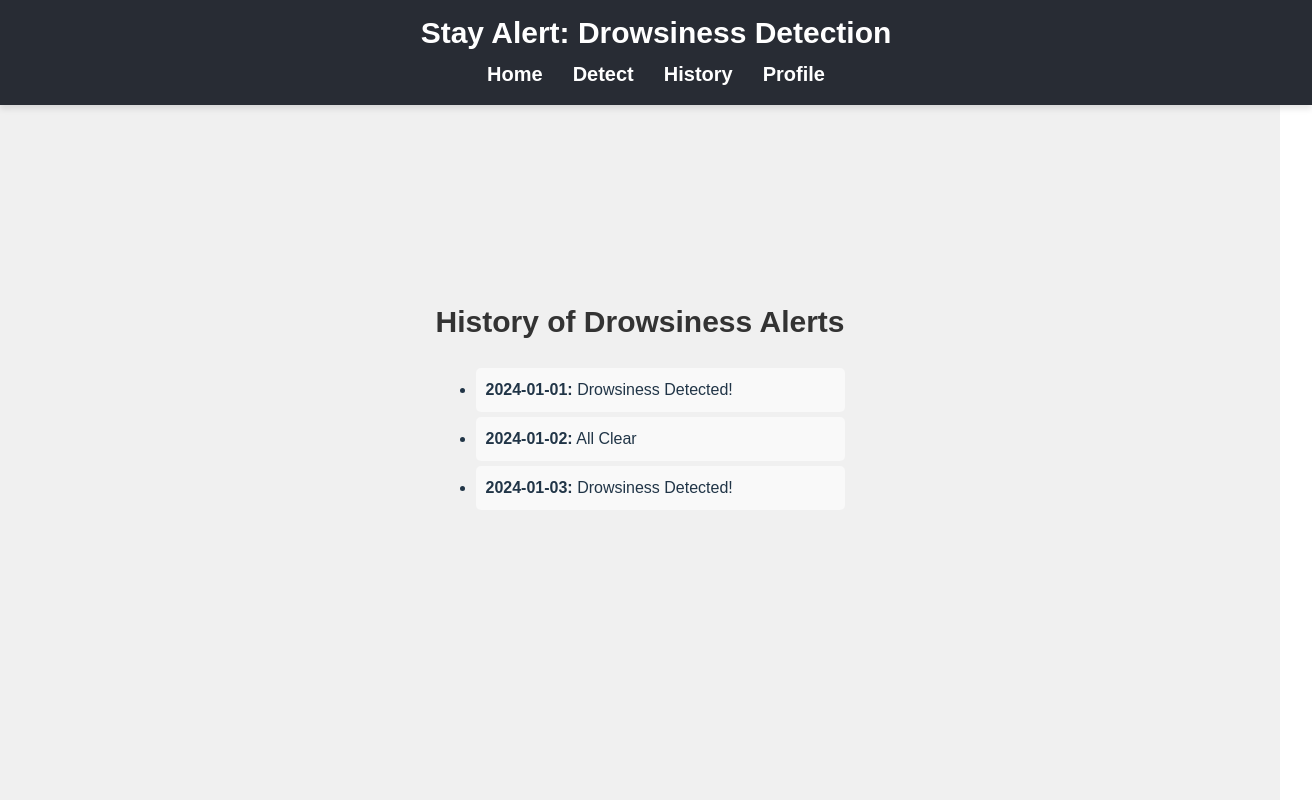
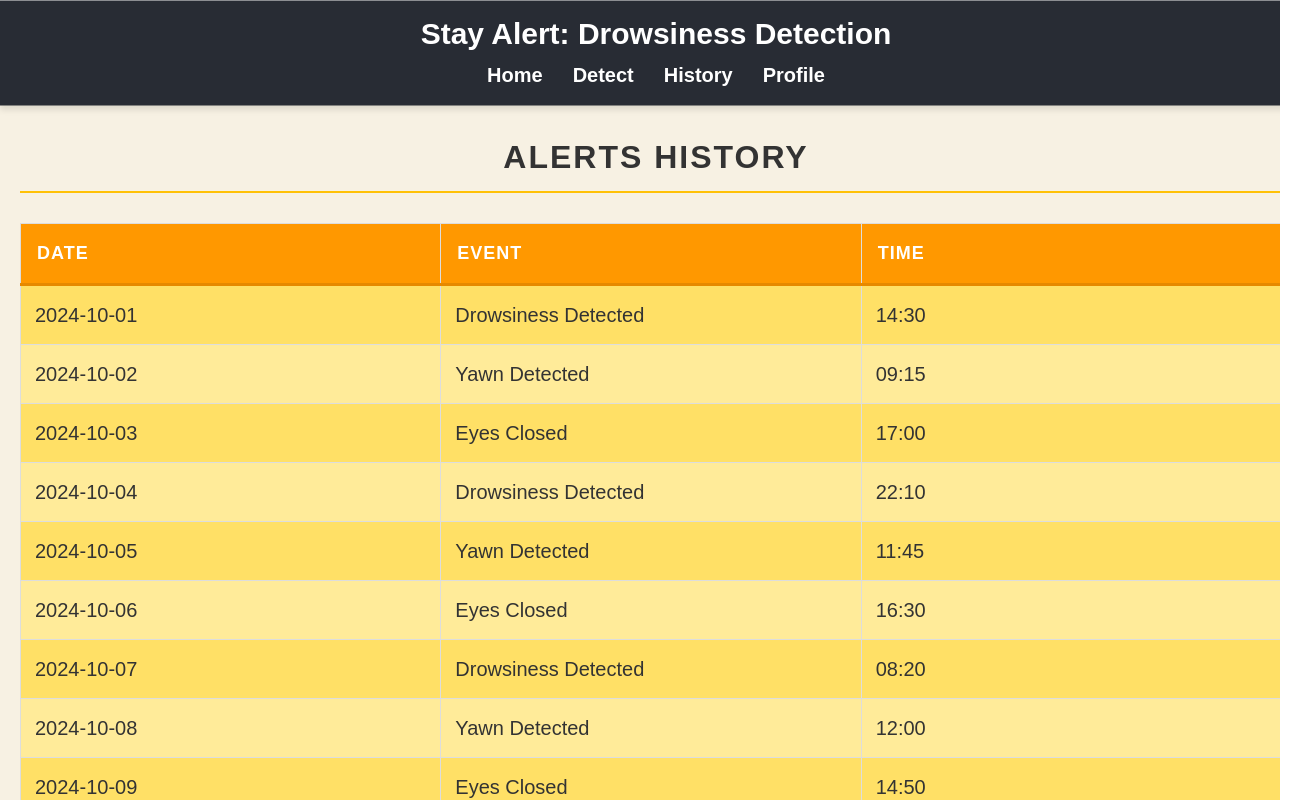
Before and after one commit to Naman1709/drowsiness_detection_final, a React (Vite) app in the folder drowsiness-detection/: page /history in a window 1280 px wide. Shown: the whole page, 1312 px wide, since content can reach past the window. Built offline with nearby package versions, Linux system fonts and the light colour scheme.

Commit message:
added history page with dummy data, changed css so that header takes full width of the page

```diff
--- a/drowsiness-detection/src/App.css
+++ b/drowsiness-detection/src/App.css
@@ -4,10 +4,9 @@
   margin: 0;
   padding: 0;
   background-color: #f0f0f0;
-  display: flex;
-  justify-content: center;
-  align-items: center;
+  width: 100vw; /* Full viewport width */
   height: 100vh; /* Full viewport height */
+  overflow-x: hidden; /* Prevent horizontal overflow */
 }
 
 /* Header styles */
@@ -16,8 +15,8 @@
   color: white;
   padding: 1em;
   text-align: center;
-  width: 100%; /* Full width */
-  position: absolute; /* Stay at the top */
+  width: 100vw; /* Full width */
+  position: sticky; /* Stay at the top */
   top: 0;
   left: 0;
   box-shadow: 0 4px 6px rgba(0, 0, 0, 0.1); /* Add a subtle shadow */
@@ -66,9 +65,7 @@
   border-radius: 10px;
   box-shadow: 0 4px 10px rgba(0, 0, 0, 0.2);
   padding: 20px;
-  max-width: 600px; /* Limit width for better appearance */
-  margin: auto; /* Center horizontally */
-  margin-top: 500px; /* Add margin from the top for the header */
+  width: 100%; /* Full width of the container */
   height: auto;
 }
 
--- /dev/null
+++ b/drowsiness-detection/src/components/DetectionPage.css
@@ -0,0 +1,9 @@
+/* src/components/DetectionPage.css */
+
+.detection {
+  width: 100vw; /* Full width of the viewport */
+  margin: 0; /* Remove default margin */
+  padding: 20px; /* Padding for inner spacing */
+  box-sizing: border-box; /* Include padding in width calculation */
+  position: relative; /* Ensure it stays in place */
+}
--- a/drowsiness-detection/src/components/DetectionPage.jsx
+++ b/drowsiness-detection/src/components/DetectionPage.jsx
@@ -3,6 +3,7 @@
 import WebcamFeed from './WebcamFeed';
 import DrowsinessIndicator from './DrowsinessIndicator';
 import Alerts from './Alerts';
+import './DetectionPage.css';
 
 function DetectionPage() {
   const [alert, setAlert] = useState('');
--- /dev/null
+++ b/drowsiness-detection/src/components/HistoryPage.css
@@ -0,0 +1,90 @@
+body, html {
+  margin: 0;
+  padding: 0;
+  height: 100%;
+  overflow: hidden;
+  font-family: 'Arial', sans-serif; /* Cleaner font for modern look */
+}
+
+.history-page {
+  display: flex;
+  flex-direction: column;
+  height: 100vh;
+  padding: 20px;
+  background-color: #f7f1e3; /* Softer background color */
+}
+
+.history-page h2 {
+  text-align: center;
+  color: #333;
+  font-size: 32px; /* Increase the size */
+  font-weight: bold; /* Make the title bolder */
+  margin-bottom: 30px;
+  margin-top: 80px;
+  text-transform: uppercase; /* Capitalize title */
+  letter-spacing: 2px; /* Add some spacing for better styling */
+  flex-shrink: 0;
+  border-bottom: 2px solid #ffc107; /* Underline title for emphasis */
+  padding-bottom: 10px; /* Add some space below title */
+}
+
+.table-container {
+  flex-grow: 1;
+  overflow-y: auto;
+  overflow-x: auto;
+  padding-right: 10px; /* Add padding for smoother scrolling */
+}
+
+table {
+  width: 100%;
+  border-collapse: collapse;
+  table-layout: fixed;
+  box-shadow: 0 2px 15px rgba(0, 0, 0, 0.1); /* Add a soft shadow */
+}
+
+thead {
+  background-color: #ff9800; /* Stronger orange for header */
+  position: sticky;
+  top: 0;
+  z-index: 999;
+}
+
+thead th {
+  color: white; /* Make the header text white for contrast */
+  font-weight: bold;
+  font-size: 18px; /* Larger font for headings */
+  padding: 16px; /* Add more padding for spacious look */
+  text-align: left;
+  text-transform: uppercase; /* Capitalize headings */
+  letter-spacing: 1px;
+  border-bottom: 3px solid #e68900; /* Border below headers */
+}
+
+tbody tr:nth-child(even) {
+  background-color: #ffeb99; /* Softer color for even rows */
+}
+
+tbody tr:nth-child(odd) {
+  background-color: #ffe066; /* Light yellow for odd rows */
+}
+
+tbody td {
+  padding: 14px;
+  color: #333;
+  font-size: 20px;
+  word-wrap: break-word;
+}
+
+tbody tr:hover {
+  background-color: #ffd54f; /* Slightly darker color on hover */
+  transition: background-color 0.3s ease;
+}
+
+table, th, td {
+  border: 1px solid #ddd; /* Softer border for the table */
+  text-align: left;
+}
+
+th, td {
+  font-size: 16px;
+}
--- a/drowsiness-detection/src/components/HistoryPage.jsx
+++ b/drowsiness-detection/src/components/HistoryPage.jsx
@@ -1,26 +1,83 @@
-// src/components/HistoryPage.jsx
-import React from 'react';
+import React, { useState, useEffect } from 'react';
+import './HistoryPage.css';
 
-function HistoryPage() {
-  // Sample data for demonstration
-  const historyData = [
-    { id: 1, date: '2024-01-01', alert: 'Drowsiness Detected!' },
-    { id: 2, date: '2024-01-02', alert: 'All Clear' },
-    { id: 3, date: '2024-01-03', alert: 'Drowsiness Detected!' },
-  ];
+const HistoryPage = () => {
+  // Dummy data for now
+  const [historyData, setHistoryData] = useState([]);
+
+  useEffect(() => {
+    // Simulating fetching data from an API or database
+    const dummyLogs = [
+      { id: 1, date: '2024-10-01', event: 'Drowsiness Detected', time: '14:30' },
+      { id: 2, date: '2024-10-02', event: 'Yawn Detected', time: '09:15' },
+      { id: 3, date: '2024-10-03', event: 'Eyes Closed', time: '17:00' },
+      { id: 4, date: '2024-10-04', event: 'Drowsiness Detected', time: '22:10' },
+      { id: 5, date: '2024-10-05', event: 'Yawn Detected', time: '11:45' },
+      { id: 6, date: '2024-10-06', event: 'Eyes Closed', time: '16:30' },
+      { id: 7, date: '2024-10-07', event: 'Drowsiness Detected', time: '08:20' },
+      { id: 8, date: '2024-10-08', event: 'Yawn Detected', time: '12:00' },
+      { id: 9, date: '2024-10-09', event: 'Eyes Closed', time: '14:50' },
+      { id: 10, date: '2024-10-10', event: 'Drowsiness Detected', time: '20:15' },
+      { id: 11, date: '2024-10-11', event: 'Yawn Detected', time: '09:30' },
+      { id: 12, date: '2024-10-12', event: 'Eyes Closed', time: '18:05' },
+      { id: 13, date: '2024-10-13', event: 'Drowsiness Detected', time: '07:40' },
+      { id: 14, date: '2024-10-14', event: 'Yawn Detected', time: '15:25' },
+      { id: 15, date: '2024-10-15', event: 'Eyes Closed', time: '10:55' },
+      { id: 16, date: '2024-10-16', event: 'Drowsiness Detected', time: '21:30' },
+      { id: 17, date: '2024-10-17', event: 'Yawn Detected', time: '09:00' },
+      { id: 18, date: '2024-10-18', event: 'Eyes Closed', time: '13:10' },
+      { id: 19, date: '2024-10-19', event: 'Drowsiness Detected', time: '08:50' },
+      { id: 20, date: '2024-10-20', event: 'Yawn Detected', time: '16:20' },
+      { id: 21, date: '2024-10-21', event: 'Eyes Closed', time: '11:15' },
+      { id: 22, date: '2024-10-22', event: 'Drowsiness Detected', time: '20:40' },
+      { id: 23, date: '2024-10-23', event: 'Yawn Detected', time: '09:05' },
+      { id: 24, date: '2024-10-24', event: 'Eyes Closed', time: '14:45' },
+      { id: 25, date: '2024-10-25', event: 'Drowsiness Detected', time: '19:30' },
+      { id: 26, date: '2024-10-26', event: 'Yawn Detected', time: '10:25' },
+      { id: 27, date: '2024-10-27', event: 'Eyes Closed', time: '17:05' },
+      { id: 28, date: '2024-10-28', event: 'Drowsiness Detected', time: '12:15' },
+      { id: 29, date: '2024-10-29', event: 'Yawn Detected', time: '09:50' },
+      { id: 30, date: '2024-10-30', event: 'Eyes Closed', time: '16:40' },
+      { id: 31, date: '2024-10-31', event: 'Drowsiness Detected', time: '20:05' },
+      { id: 32, date: '2024-11-01', event: 'Yawn Detected', time: '11:25' },
+      { id: 33, date: '2024-11-02', event: 'Eyes Closed', time: '18:55' },
+      { id: 34, date: '2024-11-03', event: 'Drowsiness Detected', time: '08:15' },
+      { id: 35, date: '2024-11-04', event: 'Yawn Detected', time: '15:35' },
+      { id: 36, date: '2024-11-05', event: 'Eyes Closed', time: '10:05' },
+      { id: 37, date: '2024-11-06', event: 'Drowsiness Detected', time: '21:20' },
+      { id: 38, date: '2024-11-07', event: 'Yawn Detected', time: '09:25' },
+      { id: 39, date: '2024-11-08', event: 'Eyes Closed', time: '13:45' },
+      { id: 40, date: '2024-11-09', event: 'Drowsiness Detected', time: '19:10' }
+    ];
+
+    setHistoryData(dummyLogs);
+  }, []);
 
   return (
-    <div>
-      <h2>History of Drowsiness Alerts</h2>
-      <ul>
-        {historyData.map(item => (
-          <li key={item.id}>
-            <strong>{item.date}:</strong> {item.alert}
-          </li>
-        ))}
-      </ul>
+    <div className="history-page">
+      <h2>Alerts History</h2>
+      <div className="table-container">
+        <table>
+          <thead>
+            <tr>
+              <th>Date</th>
+              <th>Event</th>
+              <th>Time</th>
+            </tr>
+          </thead>
+          <tbody>
+            {historyData.map((log) => (
+              <tr key={log.id}>
+                <td>{log.date}</td>
+                <td>{log.event}</td>
+                <td>{log.time}</td>
+              </tr>
+            ))}
+          </tbody>
+        </table>
+      </div>
     </div>
   );
-}
+};
 
 export default HistoryPage;
--- /dev/null
+++ b/drowsiness-detection/src/components/LandingPage.css
@@ -0,0 +1,58 @@
+.landing-page {
+    background-color: #f3f4f6;
+    min-height: 100vh;
+  }
+
+  .landing-page-container {
+    /* max-width: 1200px; */
+    margin: 0 auto;
+    padding: 2rem 1rem;
+  }
+
+  .landing-page-title {
+    font-size: 2.5rem;
+    font-weight: bold;
+    text-align: center;
+    margin-bottom: 2rem;
+    color: #1f2937;
+  }
+
+  .feature-grid {
+    display: grid;
+    grid-template-columns: 1fr;
+    gap: 2rem;
+  }
+
+  @media (min-width: 768px) {
+    .feature-grid {
+      grid-template-columns: 1fr 1fr;
+    }
+  }
+
+  .feature-card {
+    background-color: white;
+    border-radius: 0.5rem;
+    padding: 1.5rem;
+    box-shadow: 0 4px 6px rgba(0, 0, 0, 0.1);
+  }
+
+  .feature-card h2 {
+    font-size: 1.5rem;
+    font-weight: 600;
+    margin-bottom: 1rem;
+    color: #2563eb;
+  }
+
+  .try-now-button {
+    display: inline-block;
+    background-color: #2563eb;
+    color: white;
+    padding: 0.5rem 1rem;
+    border-radius: 0.25rem;
+    text-decoration: none;
+    transition: background-color 0.3s ease;
+  }
+
+  .try-now-button:hover {
+    background-color: #1d4ed8;
+  }
--- a/drowsiness-detection/src/components/LandingPage.jsx
+++ b/drowsiness-detection/src/components/LandingPage.jsx
@@ -1,17 +1,54 @@
-// src/components/LandingPage.jsx
+// import React from 'react';
+// import { Link } from 'react-router-dom';
+
+// function LandingPage() {
+//   return (
+//     <div className="landing">
+//       <h2>Welcome to Driver Drowsiness Detection</h2>
+//       <p>Click below to start monitoring your alertness while driving.</p>
+//       <Link to="/detect">
+//         <button>Start Detection</button>
+//       </Link>
+//     </div>
+//   );
+// }
+
+// export default LandingPage;
+
 import React from 'react';
 import { Link } from 'react-router-dom';
+import Header from './Header';
+import './LandingPage.css';
 
-function LandingPage() {
+const LandingPage = () => {
   return (
-    <div className="landing">
-      <h2>Welcome to Driver Drowsiness Detection</h2>
-      <p>Click below to start monitoring your alertness while driving.</p>
-      <Link to="/detect">
-        <button>Start Detection</button>
-      </Link>
+    <div className="landing-page">
+      <main className="landing-page-container">
+        <h1 className="landing-page-title">Driver Drowsiness Detection System</h1>
+        <div className="feature-grid">
+          <div className="feature-card">
+            <h2>About the System</h2>
+            <p>
+              Our Driver Drowsiness Detection System uses advanced technology to monitor driver alertness and prevent accidents caused by fatigue.
+            </p>
+            <Link to="/detection" className="try-now-button">
+              Try It Now
+            </Link>
+          </div>
+          <div className="feature-card">
+            <h2>Key Features</h2>
+            <ul>
+              <li>Real-time drowsiness detection</li>
+              <li>Audio alerts for drowsy drivers</li>
+              <li>Webcam integration for monitoring</li>
+              <li>User profile management</li>
+              <li>Detection history tracking</li>
+            </ul>
+          </div>
+        </div>
+      </main>
     </div>
   );
-}
+};
 
 export default LandingPage;
```
